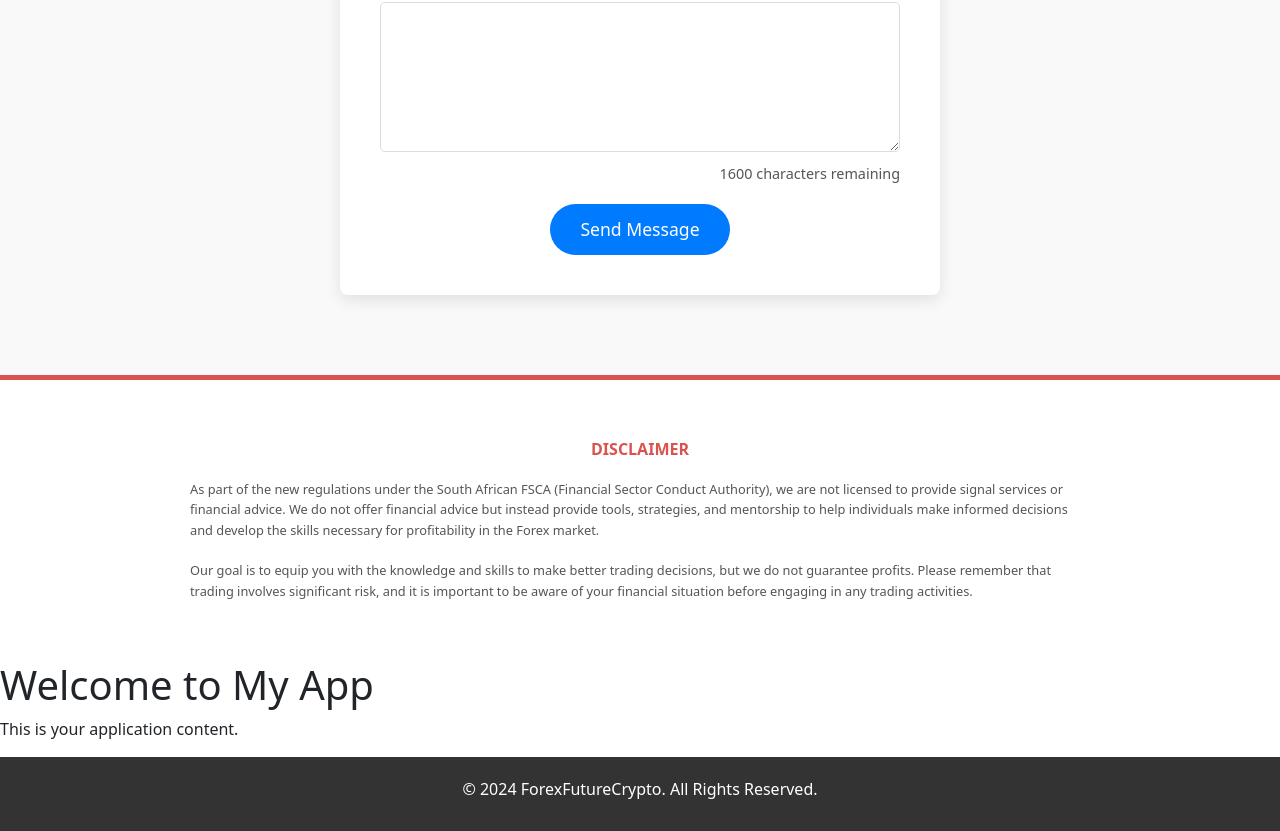
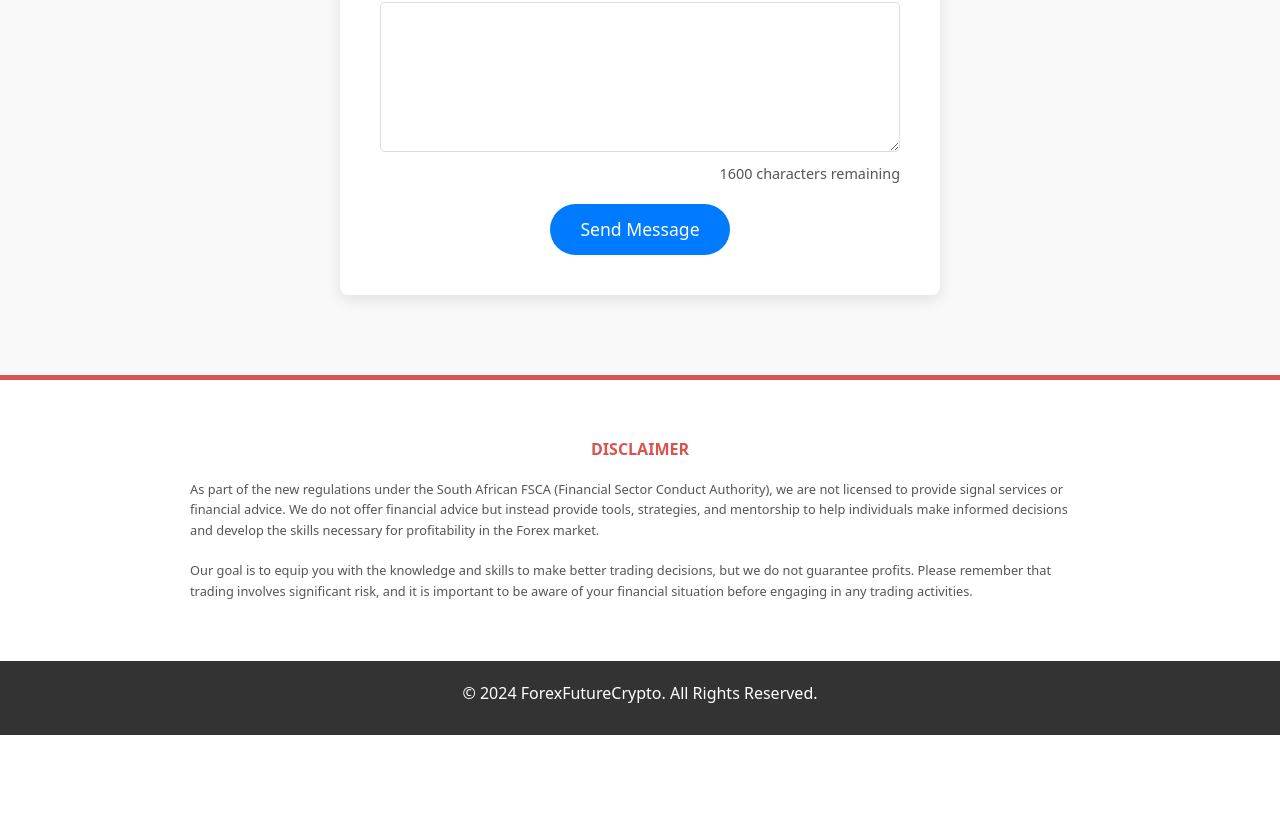
Before and after one commit to NaumM09/forexfuturecrypto, a React (Create React App) app: page / in a window 1280 px wide. Shown: the part 6523-7354 px from the top of the page. After the commit the page ends 7258 px from the top, so only its background shows below. Built offline with nearby package versions, Linux system fonts and the light colour scheme.

Commit message:
Update App.js

```diff
--- a/src/App.js
+++ b/src/App.js
@@ -71,8 +71,6 @@
           <Contact />
           <Disclaimer />
           <div>
-      <h1>Welcome to My App</h1>
-      <p>This is your application content.</p>
       <WhatsAppButton />
     </div>
           <Footer />
```
